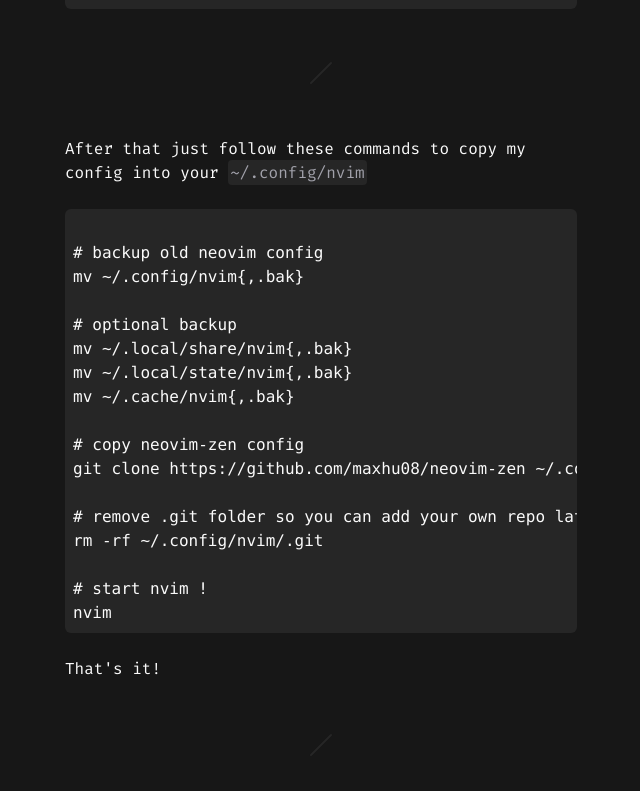
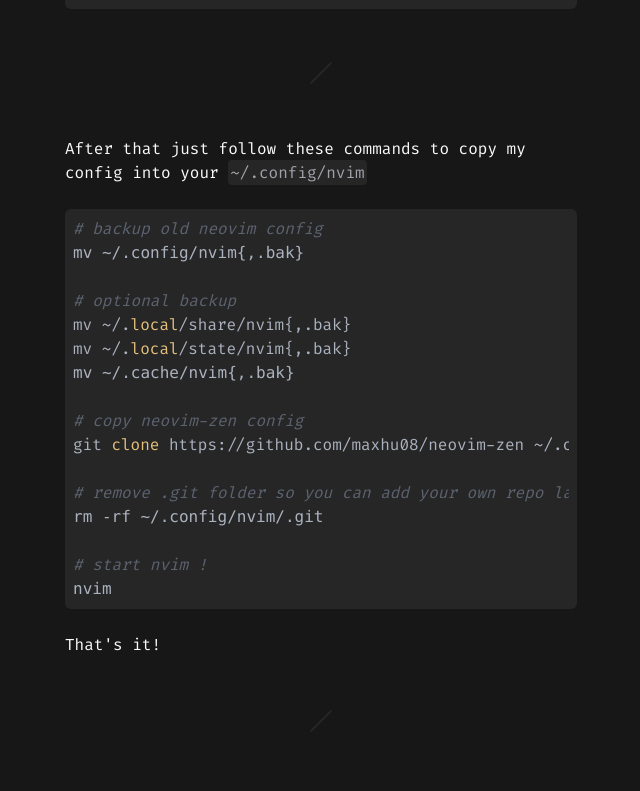
Before and after one commit to maxhu08/maxhu.dev, a Next.js app: page /neovim-zen in a window 1280 px wide. Shown: the part 2265-3056 px from the top of the page, without its empty margins (319-959 px from the left). Built offline with nearby package versions, Linux system fonts and the light colour scheme.

Commit message:
add syntax highlighter

```diff
--- a/app/neovim-zen/page.tsx
+++ b/app/neovim-zen/page.tsx
@@ -6,6 +6,7 @@ import { FancyGap } from "~/components/fancy/fancy-gap";
 import { FancyHeader } from "~/components/fancy/fancy-header";
 import { FancyList } from "~/components/fancy/fancy-list";
 import { Q } from "~/components/fancy/fancy-quote";
+import { FancySyntaxHighlighter } from "~/components/fancy/fancy-syntax-highlight";
 import { FancyYoutubeEmbed } from "~/components/fancy/fancy-youtube-embed";
 import { PageContainer } from "~/components/page-container";
 
@@ -115,9 +116,8 @@ const Page: NextPage = () => {
       </FancyContent>
       <br />
       <FancyCommandContainer>
-        <pre>
-          {`
-# backup old neovim config
+        <FancySyntaxHighlighter language="bash">
+          {`# backup old neovim config
 mv ~/.config/nvim{,.bak}
 
 # optional backup
@@ -134,7 +134,7 @@ rm -rf ~/.config/nvim/.git
 # start nvim !
 nvim
 `}
-        </pre>
+        </FancySyntaxHighlighter>
       </FancyCommandContainer>
       <br />
       <FancyContent>That's it!</FancyContent>
--- /dev/null
+++ b/components/fancy/fancy-syntax-highlight.tsx
@@ -0,0 +1,25 @@
+import { FC } from "react";
+// @ts-expect-error
+import SyntaxHighlighter from "react-syntax-highlighter";
+// @ts-expect-error
+import { atomOneDark } from "react-syntax-highlighter/dist/esm/styles/hljs";
+
+interface FancySyntaxHighlighterProps {
+  language: string;
+  children: string;
+}
+
+export const FancySyntaxHighlighter: FC<FancySyntaxHighlighterProps> = ({
+  language,
+  children,
+}) => {
+  return (
+    <SyntaxHighlighter
+      language={language}
+      style={atomOneDark}
+      customStyle={{ background: "#00000000", padding: 0 }}
+    >
+      {children}
+    </SyntaxHighlighter>
+  );
+};
--- a/package.json
+++ b/package.json
@@ -19,6 +19,7 @@
     "next-themes": "^0.3.0",
     "react": "^18",
     "react-dom": "^18",
+    "react-syntax-highlighter": "^15.5.0",
     "sass": "^1.74.1",
     "tailwind-merge": "^2.2.2",
     "tailwindcss-animate": "^1.0.7"
```
Also changed, not shown: 1 other file (tests, documents, lock files or other folders).
